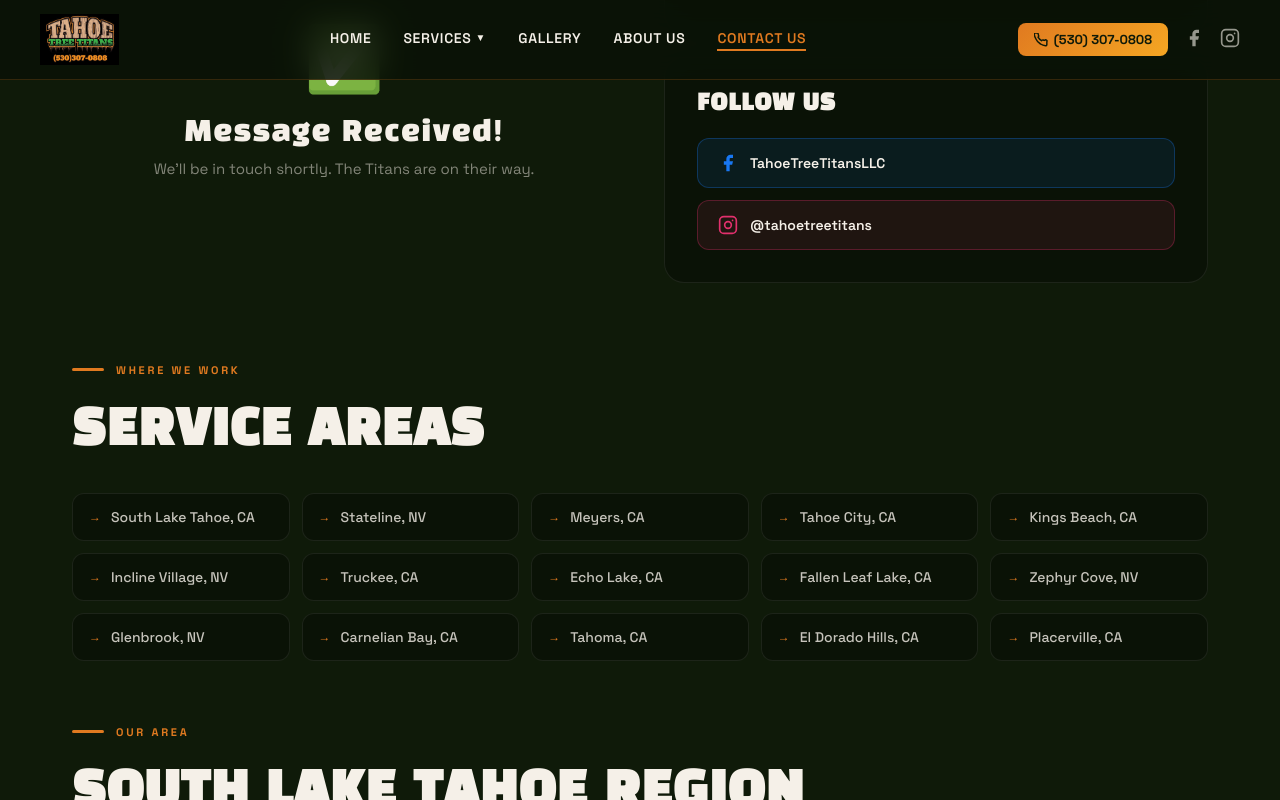
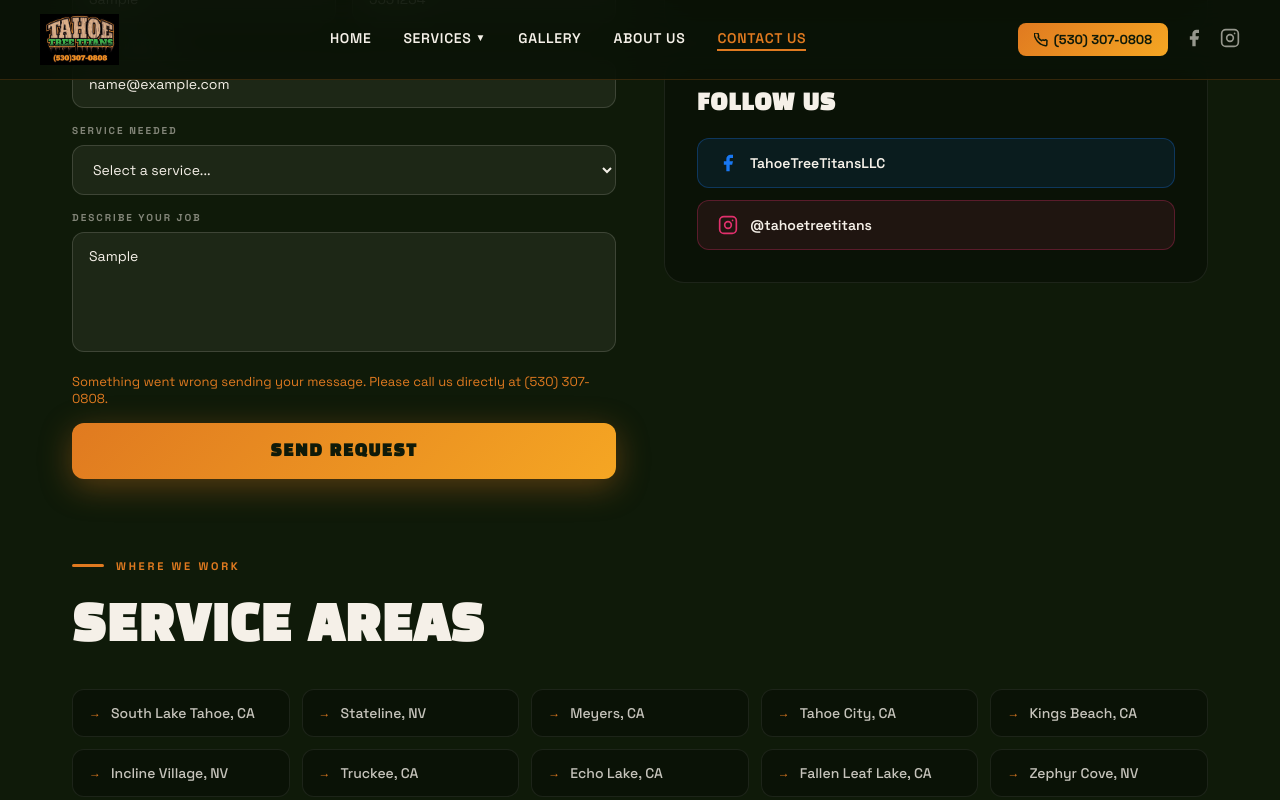
Before and after one commit to sadiepeytonn-netizen/tahoe-tree-titans, a React (Vite) app: page /contact in a window 1280 px wide. Both pictures are taken after typing "Sample", "5551234", "name@example.com", "Sample" into the empty fields and a click on the button "SEND REQUEST". Shown: the part 956-1756 px from the top of the page. Built offline with nearby package versions, Linux system fonts and the light colour scheme.

Commit message:
Update ContactPage.jsx

```diff
--- a/src/pages/ContactPage.jsx
+++ b/src/pages/ContactPage.jsx
@@ -2,6 +2,8 @@
 import { motion } from 'framer-motion'
 import RevealOnScroll from '../components/RevealOnScroll'
 import PageTransition from '../components/PageTransition'
+
+const FORMSPREE_ENDPOINT = 'https://formspree.io/f/xkolwabd'
 
 const serviceAreas = [
   'South Lake Tahoe, CA', 'Stateline, NV', 'Meyers, CA', 'Tahoe City, CA',
@@ -13,6 +15,8 @@
 export default function ContactPage() {
   const [form, setForm] = useState({ name: '', email: '', phone: '', service: '', description: '' })
   const [submitted, setSubmitted] = useState(false)
+  const [submitting, setSubmitting] = useState(false)
+  const [error, setError] = useState(false)
 
   const inputStyle = {
     width: '100%', boxSizing: 'border-box',
@@ -26,6 +30,36 @@
     fontFamily: "'Space Grotesk', sans-serif", fontSize: 10, fontWeight: 700,
     letterSpacing: '0.2em', color: 'rgba(245,240,232,0.5)', textTransform: 'uppercase',
     display: 'block', marginBottom: 8,
+  }
+
+  const handleSubmit = async (e) => {
+    e.preventDefault()
+    setSubmitting(true)
+    setError(false)
+
+    try {
+      const response = await fetch(FORMSPREE_ENDPOINT, {
+        method: 'POST',
+        headers: { 'Accept': 'application/json' },
+        body: JSON.stringify({
+          name: form.name,
+          email: form.email,
+          phone: form.phone,
+          service: form.service,
+          message: form.description,
+        }),
+      })
+
+      if (response.ok) {
+        setSubmitted(true)
+      } else {
+        setError(true)
+      }
+    } catch (err) {
+      setError(true)
+    } finally {
+      setSubmitting(false)
+    }
   }
 
   return (
@@ -99,37 +133,36 @@
                     <p style={{ fontFamily: "'Space Grotesk', sans-serif", fontSize: 15, color: 'rgba(245,240,232,0.5)', marginTop: 8 }}>We'll be in touch shortly. The Titans are on their way.</p>
                   </motion.div>
                 ) : (
-                  <div style={{ display: 'flex', flexDirection: 'column', gap: 16 }}>
-                    {[
-                      { label: 'Full Name', key: 'name', type: 'text', placeholder: 'John Smith', col: 'half' },
-                      { label: 'Phone Number', key: 'phone', type: 'tel', placeholder: '(530) 555-0000', col: 'half' },
-                    ].reduce((acc, _, i, arr) => i % 2 === 0 ? [...acc, arr.slice(i, i+2)] : acc, []).map((pair, pi) => (
-                      <div key={pi} style={{ display: 'grid', gridTemplateColumns: '1fr 1fr', gap: 16 }}>
-                        {pair.map(f => (
-                          <motion.div key={f.key} initial={{ opacity: 0, y: 12 }} whileInView={{ opacity: 1, y: 0 }} transition={{ duration: 0.4, delay: pi * 0.08 }} viewport={{ once: true }}>
-                            <label style={labelStyle}>{f.label}</label>
-                            <input type={f.type} required placeholder={f.placeholder} value={form[f.key]}
-                              onChange={e => setForm({ ...form, [f.key]: e.target.value })} style={inputStyle}
-                              onFocus={e => e.target.style.borderColor = '#E07A20'}
-                              onBlur={e => e.target.style.borderColor = 'rgba(245,240,232,0.15)'}
-                            />
-                          </motion.div>
-                        ))}
-                      </div>
-                    ))}
-                    {[
-                      { label: 'Email Address', key: 'email', type: 'email', placeholder: 'john@example.com' },
-                    ].map((f, i) => (
-                      <motion.div key={f.key} initial={{ opacity: 0, y: 12 }} whileInView={{ opacity: 1, y: 0 }} transition={{ duration: 0.4, delay: 0.1 + i * 0.08 }} viewport={{ once: true }}>
-                        <label style={labelStyle}>{f.label}</label>
-                        <input type={f.type} required placeholder={f.placeholder} value={form[f.key]}
-                          onChange={e => setForm({ ...form, [f.key]: e.target.value })} style={inputStyle}
+                  <form onSubmit={handleSubmit} style={{ display: 'flex', flexDirection: 'column', gap: 16 }}>
+                    <div style={{ display: 'grid', gridTemplateColumns: '1fr 1fr', gap: 16 }}>
+                      <div>
+                        <label style={labelStyle}>Full Name</label>
+                        <input type="text" required placeholder="John Smith" value={form.name}
+                          onChange={e => setForm({ ...form, name: e.target.value })} style={inputStyle}
                           onFocus={e => e.target.style.borderColor = '#E07A20'}
                           onBlur={e => e.target.style.borderColor = 'rgba(245,240,232,0.15)'}
                         />
-                      </motion.div>
-                    ))}
-                    <motion.div initial={{ opacity: 0, y: 12 }} whileInView={{ opacity: 1, y: 0 }} transition={{ duration: 0.4, delay: 0.18 }} viewport={{ once: true }}>
+                      </div>
+                      <div>
+                        <label style={labelStyle}>Phone Number</label>
+                        <input type="tel" placeholder="(530) 555-0000" value={form.phone}
+                          onChange={e => setForm({ ...form, phone: e.target.value })} style={inputStyle}
+                          onFocus={e => e.target.style.borderColor = '#E07A20'}
+                          onBlur={e => e.target.style.borderColor = 'rgba(245,240,232,0.15)'}
+                        />
+                      </div>
+                    </div>
+
+                    <div>
+                      <label style={labelStyle}>Email Address</label>
+                      <input type="email" required placeholder="john@example.com" value={form.email}
+                        onChange={e => setForm({ ...form, email: e.target.value })} style={inputStyle}
+                        onFocus={e => e.target.style.borderColor = '#E07A20'}
+                        onBlur={e => e.target.style.borderColor = 'rgba(245,240,232,0.15)'}
+                      />
+                    </div>
+
+                    <div>
                       <label style={labelStyle}>Service Needed</label>
                       <select value={form.service} onChange={e => setForm({ ...form, service: e.target.value })}
                         style={{ ...inputStyle, cursor: 'pointer' }}
@@ -141,8 +174,9 @@
                           <option key={s} value={s} style={{ background: '#0A1206' }}>{s}</option>
                         ))}
                       </select>
-                    </motion.div>
-                    <motion.div initial={{ opacity: 0, y: 12 }} whileInView={{ opacity: 1, y: 0 }} transition={{ duration: 0.4, delay: 0.24 }} viewport={{ once: true }}>
+                    </div>
+
+                    <div>
                       <label style={labelStyle}>Describe Your Job</label>
                       <textarea required rows={5} placeholder="Tell us about the trees, location, and what you need done..."
                         value={form.description} onChange={e => setForm({ ...form, description: e.target.value })}
@@ -150,20 +184,28 @@
                         onFocus={e => e.target.style.borderColor = '#E07A20'}
                         onBlur={e => e.target.style.borderColor = 'rgba(245,240,232,0.15)'}
                       />
-                    </motion.div>
+                    </div>
+
+                    {error && (
+                      <p style={{ fontFamily: "'Space Grotesk', sans-serif", fontSize: 13, color: '#E07A20' }}>
+                        Something went wrong sending your message. Please call us directly at (530) 307-0808.
+                      </p>
+                    )}
+
                     <motion.button
-                      onClick={() => setSubmitted(true)}
-                      whileHover={{ scale: 1.02, boxShadow: '0 12px 40px rgba(224,122,32,0.45)' }}
-                      whileTap={{ scale: 0.98 }}
+                      type="submit"
+                      disabled={submitting}
+                      whileHover={{ scale: submitting ? 1 : 1.02, boxShadow: submitting ? 'none' : '0 12px 40px rgba(224,122,32,0.45)' }}
+                      whileTap={{ scale: submitting ? 1 : 0.98 }}
                       style={{
                         width: '100%', display: 'flex', alignItems: 'center', justifyContent: 'center', gap: 10,
-                        background: 'linear-gradient(135deg, #E07A20, #F5A623)', color: '#0F1A09',
-                        padding: '18px', borderRadius: 12, border: 'none', cursor: 'pointer',
+                        background: submitting ? 'rgba(224,122,32,0.5)' : 'linear-gradient(135deg, #E07A20, #F5A623)', color: '#0F1A09',
+                        padding: '18px', borderRadius: 12, border: 'none', cursor: submitting ? 'not-allowed' : 'pointer',
                         fontFamily: "'Black Han Sans', Impact, sans-serif", fontSize: 16, fontWeight: 900,
                         letterSpacing: '0.1em', boxShadow: '0 8px 32px rgba(224,122,32,0.35)',
                       }}
-                    >SEND REQUEST</motion.button>
-                  </div>
+                    >{submitting ? 'SENDING...' : 'SEND REQUEST'}</motion.button>
+                  </form>
                 )}
               </div>
             </RevealOnScroll>
```
